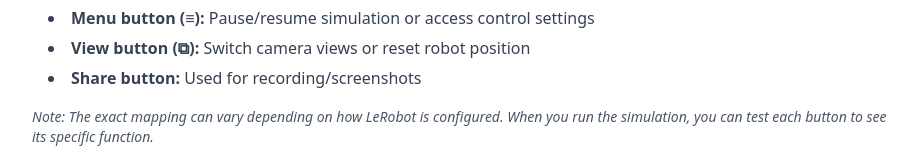
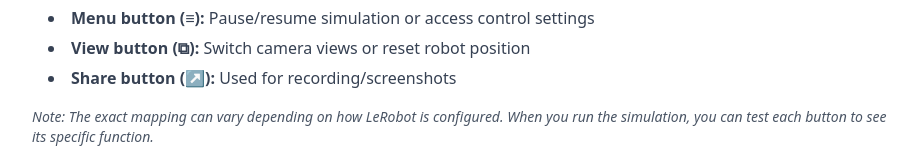
Before and after one commit to WilliamGiammona/learning-ai, a Next.js app: page /robotics in a window 1280 px wide. Shown: the part 1466-1623 px from the top of the page, without its empty margins (176-1093 px from the left). Built offline with nearby package versions, Linux system fonts and the light colour scheme.

Commit message:
added symbol for share button

```diff
--- a/app/robotics/page.tsx
+++ b/app/robotics/page.tsx
@@ -135,7 +135,8 @@ const Robotics = () => {
                 robot position
               </li>
               <li>
-                <strong>Share button: </strong> Used for recording/screenshots
+                <strong>Share button (↗): </strong> Used for
+                recording/screenshots
               </li>
             </ul>
           </div>
```
